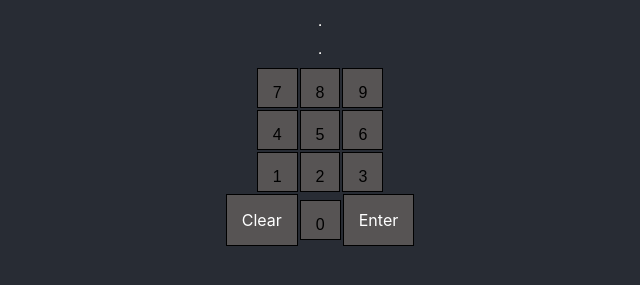
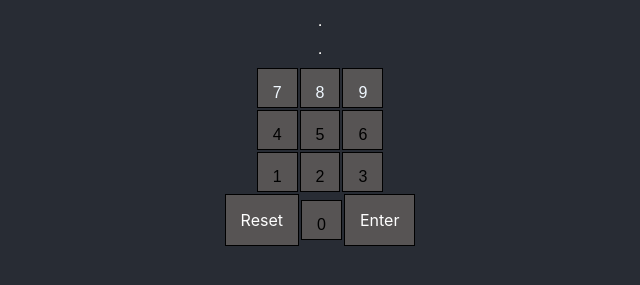
Before and after one commit to AlexImre/Numpty, a React (Create React App) app: page / in a window 1280 px wide. Shown: the part 405-690 px from the top of the page, without its empty margins (320-960 px from the left). Built offline with nearby package versions, Linux system fonts and the light colour scheme.

Commit message:
couple updates to show guesses after hitting enter

```diff
--- a/src/App.js
+++ b/src/App.js
@@ -3,6 +3,7 @@ import './App.css';
 import Row from "./Components/Row"
 import React from 'react';
 import Calculator from './Components/Calculator';
+import HappyEnding from './Components/HappyEnding';
 
 /*
 state:
@@ -27,9 +28,9 @@ class App extends React.Component {
       turn: 1,
       rowComplete: {
         1: false,
-        2: true,
-        3: true,
-        4: true
+        2: false,
+        3: false,
+        4: false
       },
       correctCode: this.generateRandomNumber(),
       numbersPicked: {
@@ -38,10 +39,13 @@ class App extends React.Component {
         3: [],
         4: []
       },
-      place: [0, 1, 2]
+      place: [0, 1, 2],
+      gameLost: false,
+      gameWon: false
     };
     this.updateGuess = this.updateGuess.bind(this);
     this.updateTurn = this.updateTurn.bind(this);
+    this.resetGame = this.resetGame.bind(this);
   }
 
   updateGuess(guess) {
@@ -58,10 +62,15 @@ class App extends React.Component {
     this.setState(prevState => ({
       rowComplete: {
         ...prevState.rowComplete,
-        [this.state.turn + 1]: true
+        [this.state.turn]: true
       },
       turn: this.state.turn + 1
     }))
+  }
+
+  // JUST COPY INITIAL STATE CONDITIONS ONCE FINALISED
+  resetGame() {
+    this.setState({ });
   }
 
 
@@ -104,8 +113,12 @@ class App extends React.Component {
             updateGuess={this.updateGuess}
             rowComplete={this.state.rowComplete}
             updateTurn={this.updateTurn}
+            place={this.state.place}
+            resetGame ={this.resetGame}
             />
         </header>
+        {/* HappyEnding only shows on gameWon */}
+        {this.state.gameWon? <HappyEnding winCondition=""/> : ""}
       </div>
     );
   };
--- a/src/Components/Box.jsx
+++ b/src/Components/Box.jsx
@@ -6,12 +6,7 @@ class Box extends React.Component {
         super(props);
     }
 
-
-
     getColor(correctCode, guess, place, rowComplete, turn) {
-        if (rowComplete[turn] === false) {
-            return;
-        }
             if (!this.props.isRowComplete()) {
                 return;
             }
@@ -29,6 +24,18 @@ class Box extends React.Component {
             return colour;
         }
 
+
+    renderColors(correctCode, guess, place, rowComplete, turn) {
+        if (rowComplete[1]){
+            return this.getColor(correctCode, guess, place, rowComplete, turn)
+        }
+        if (rowComplete[1] && rowComplete[2]){
+            return this.getColor(correctCode, guess, place, rowComplete, turn)
+        }
+    }
+
+
+
     render() {
         const {
             correctCode,
@@ -39,7 +46,7 @@ class Box extends React.Component {
         } = this.props;
 
         return (
-            <div className={`box ${this.getColor(correctCode, guess, place, rowComplete, turn)}`}>{guess}</div>
+            <div className={`box ${this.renderColors(correctCode, guess, place, rowComplete, turn)}`}>{guess}</div>
         )
     }
 }
--- a/src/Components/Calculator.css
+++ b/src/Components/Calculator.css
@@ -17,12 +17,17 @@
     cursor: pointer;
 }
 
-#Calcbox {
-    border: 1px solid black;
-    background-color: rgb(87, 84, 84);
-    margin: 1px;
-    padding: 15px;
-    font-size: medium;
-    max-height: 40px;
-    cursor: pointer;
+.green {
+    background-color: green;
+    color: aliceblue;
 }
+
+.amber {
+    background-color: rgb(209, 147, 14);
+    color: aliceblue;
+}
+
+.grey {
+    background-color: rgb(87, 85, 85);
+    color: aliceblue;
+}
--- a/src/Components/Calculator.js
+++ b/src/Components/Calculator.js
@@ -5,50 +5,93 @@ class Calculator extends React.Component {
     constructor(props) {
         super(props);
         this.pickNumber = this.pickNumber.bind(this);
+        this.getColor = this.getColor.bind(this);
         this.submitGuess = this.submitGuess.bind(this);
+        this.state = {
+            numberPressed: 0
+        }
     }
 
     pickNumber(e) {
+        let turn = this.props.turn;
         let guesses = this.props.guesses;
-        let turn = this.props.turn;
+        let numberPressed = Number(e.target.value);
         const maxGuessSize = 3;
-        if(turn === 1){
-            if (guesses[1].length < maxGuessSize) {
-                guesses[1].push(Number(e.target.value));
-            }
-            this.props.updateGuess(guesses[1]);
+        if (guesses[turn].length < maxGuessSize) {
+            guesses[turn].push(Number(numberPressed));
         }
-        if(turn === 2){
-            if (guesses[2].length < maxGuessSize) {
-                guesses[2].push(Number(e.target.value));
-            }
-            this.props.updateGuess(guesses[2]);
-        }
+        this.props.updateGuess(guesses[turn]);
+
+        this.setState({
+            numberPressed: numberPressed
+        })
     }
 
-    getColour() {
+    getColor(numberPressed, place, correctCode) {
         let colour = '';
+        // numberPressed = this.state.numberPressed;
+        let isCorrectCode = correctCode.includes(numberPressed);
+        let isCorrectPlace = correctCode[place] === numberPressed;
 
+        if (isCorrectPlace && isCorrectCode) {
+            colour = 'green'
+        } else if (isCorrectCode) {
+            colour ='amber'
+        } else {
+            colour ='grey'
+        }
+
+        console.log(`numberPressed is: ${numberPressed}, place is: ${place} and correctCode is: ${correctCode}`);
+        console.log(`isCorrectCode: ${isCorrectCode} isCorrectPlace: ${isCorrectPlace}`);
+        console.log(`colour of box should be: ${colour}`);
+
+        return colour;
     }
 
     submitGuess() {
         this.props.updateTurn();
     }
 
-
-
-
-    // submitGuess() {
-
-    // }
+    resetGame() {
+        this.props.resetGame();
+    }
 
     render() {
+        const {
+            turn,
+            guesses,
+            correctCode,
+        } = this.props;
+
+        let numberPressed = this.state.numberPressed;
+
         return (
             <div className="CalculatorContainer">
                 <div className="CalcRow1">
-                    <button className="Calcbox" onClick={this.pickNumber} value={7}>7</button>
-                    <button className="Calcbox" onClick={this.pickNumber} value={8}>8</button>
-                    <button className="Calcbox" onClick={this.pickNumber} value={9}>9</button>
+                    <button
+                        // DO I NEED TO HAVE INDIVIDUAL CALC BOX COMPONENTS?
+                        className={`Calcbox ${this.getColor(numberPressed, 0, correctCode)}`}
+                        // WHY DOES PICKNUMBER WORK WITHOUT (e)?
+                        onClick={this.pickNumber}
+                        // onClick={(e) => {
+                        //     this.pickNumber(e);
+                        //     this.getColor(e, 0, correctCode);
+                        //     }}
+                        value={7}
+                        >7
+                    </button>
+                    <button
+                        className={`Calcbox ${this.getColor(numberPressed, 1, correctCode)}`}
+                        onClick={this.pickNumber}
+                        value={8}
+                        >8
+                    </button>
+                    <button
+                        className={`Calcbox ${this.getColor(numberPressed, 2, correctCode)}`}
+                        onClick={this.pickNumber}
+                        value={9}>
+                        9
+                    </button>
                 </div>
                 <div className="CalcRow2">
                     <button className="Calcbox" onClick={this.pickNumber} value={4}>4</button>
@@ -61,7 +104,7 @@ class Calculator extends React.Component {
                     <button className="Calcbox" onClick={this.pickNumber} value={3}>3</button>
                 </div>
                 <div className="CalcRow4">
-                    <div className="Calcbox">Clear</div>
+                    <div className="Calcbox" onClick={this.resetGame}>Reset</div>
                     <button className="Calcbox" onClick={this.pickNumber} value={0}>0</button>
                     <div className="Calcbox" onClick={this.submitGuess}>Enter</div>
                 </div>
--- /dev/null
+++ b/src/Components/HappyEnding.js
@@ -0,0 +1,17 @@
+import React from 'react';
+import './HappyEnding.css';
+
+class HappyEnding extends React.Component {
+
+    render() {
+        return (
+            <div className="happyEndingContainer">
+                <div className="finishMessage">
+                    <p>derp</p>
+                </div>
+            </div>
+        )
+    }
+}
+
+export default HappyEnding;
```
Also changed, not shown: src/Components/HappyEnding.css (added). Lines whose indentation alone changed are shown as unchanged.
